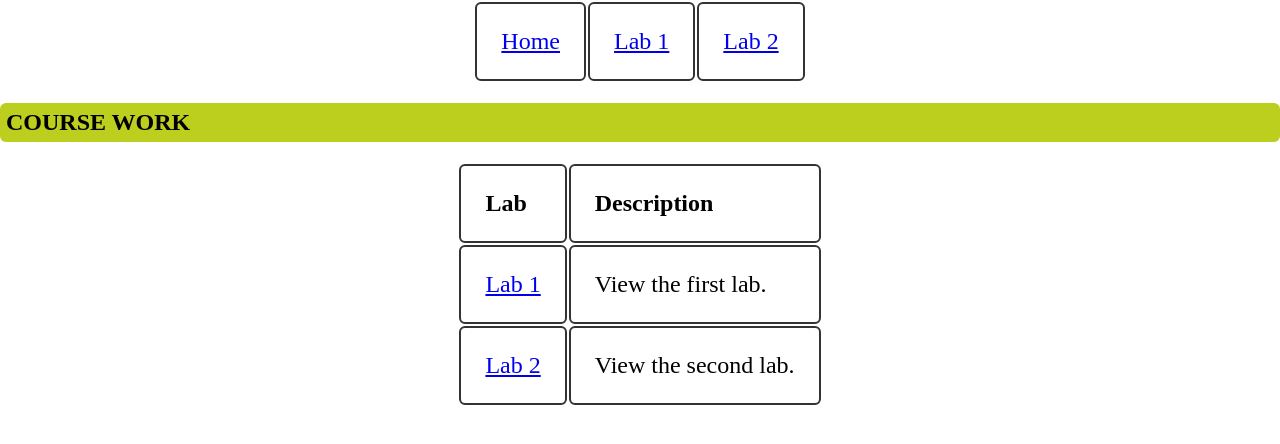
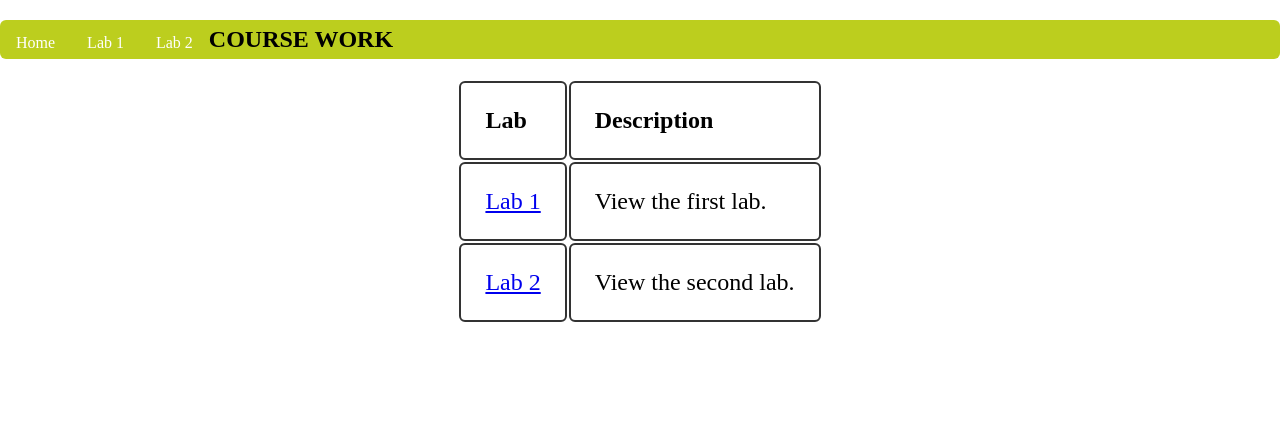
Before and after one commit to jmcarman/template.github.io, a Jekyll site: the page built from index.md, in a window 1280 px wide. Shown: the top 444 px of the page. Built offline with Jekyll 4.4.1, drawn with Linux system fonts in a browser that asks for light colours; our own code applies the rules of GitHub Pages for plain Markdown files.

Commit message:
Repositioning nav bar attempt 2.

```diff
--- a/index.md
+++ b/index.md
@@ -1,4 +1,4 @@
-| [Home](./index.md) | [Lab 1](./lab1.md) | [Lab 2](./lab2.md) |
+[Home](./index.md) [Lab 1](./lab1.md) [Lab 2](./lab2.md)
 
 ## Course work
 
```
